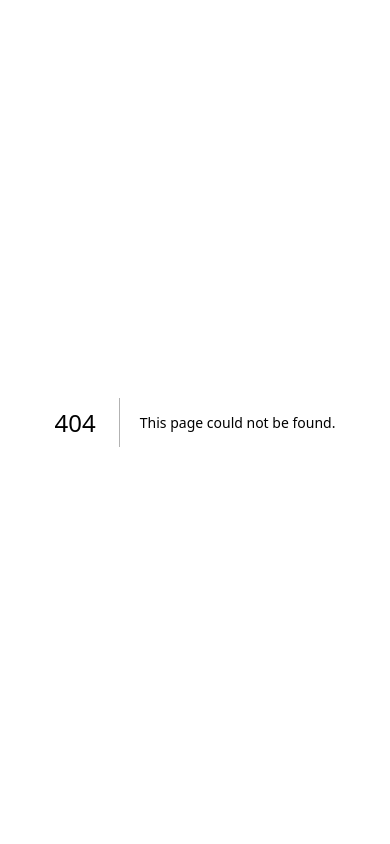
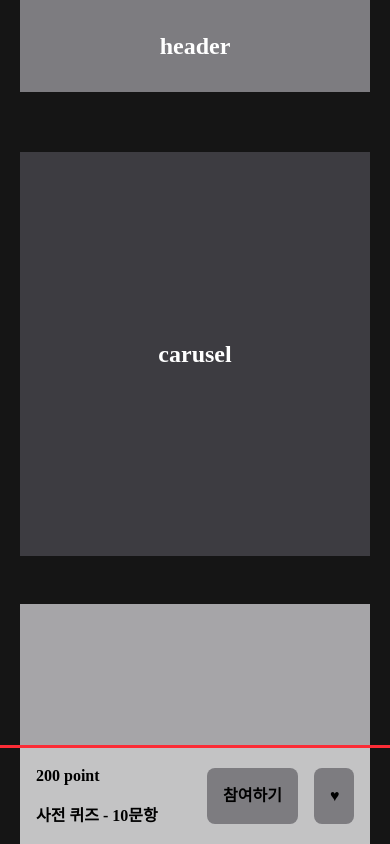
Before and after one commit to dnd-side-project/dnd-12th-8-frontend, a Next.js app: page /layout/post-detail in a window 390 px wide. Before the commit this address had no page. Shown: the top 844 px of the page. Built offline with nearby package versions, Linux system fonts and the light colour scheme.

Commit message:
feat: Implement home and post detail page responsive layout (#10)
* chore: Set up custom breakpoint in tailwind

* feat: Implement home responsive layout

* feat: Implement post detail page responsive layout

```diff
--- a/next.config.ts
+++ b/next.config.ts
@@ -3,6 +3,9 @@ import type { NextConfig } from 'next';
 const nextConfig: NextConfig = {
   /* config options here */
   reactStrictMode: true,
+  images: {
+    domains: ['picsum.photos'],
+  },
 };
 
 export default nextConfig;
--- /dev/null
+++ b/src/components/layout/CommonLayout.tsx
@@ -0,0 +1,23 @@
+import { cn } from '@/utils/cn';
+
+interface CommonLayoutProps {
+  height: string;
+  backgroundColor: string;
+  title: string;
+  className?: string;
+}
+
+export default function CommonLayout({
+  height,
+  backgroundColor,
+  title,
+  className,
+}: CommonLayoutProps) {
+  return (
+    <div
+      className={cn('flex w-full items-center justify-center', height, backgroundColor, className)}
+    >
+      <h1 className="font-title text-white">{title}</h1>
+    </div>
+  );
+}
--- /dev/null
+++ b/src/components/layout/PostCardLayout.tsx
@@ -0,0 +1,19 @@
+import Image from 'next/image';
+
+export default function PostCardLayout({ item }: { item: number }) {
+  return (
+    <div className="h-70 overflow-hidden rounded-lg bg-red-400 shadow-md transition-colors duration-300 tablet:bg-blue-400 desktop:bg-green-400 wide:bg-purple-400">
+      <div className="relative h-48 overflow-hidden">
+        <Image
+          src={`https://picsum.photos/id/${item + 50}/200/300`}
+          alt={`카드 ${item} 이미지`}
+          fill
+          sizes="100%"
+          className="object-cover"
+        />
+      </div>
+
+      <h2 className="p-4 text-lg font-bold text-white">카드 {item}</h2>
+    </div>
+  );
+}
--- /dev/null
+++ b/src/components/layout/PostDetailBottomBarLayout.tsx
@@ -0,0 +1,41 @@
+const smallBottomBar = () => {
+  return (
+    <div className="flex w-[493px] flex-col justify-between gap-4 rounded-lg bg-gray-800 p-4">
+      <div className="flex flex-row gap-4">
+        <div className="w-100 rounded-lg bg-gray-300 p-4">
+          <div className="font-bold">참여하기</div>
+        </div>
+        <div className="w-10 rounded-lg bg-gray-300 p-4">
+          <div className="font-bold">♥︎</div>
+        </div>
+      </div>
+      <div className="flex flex-col gap-4 text-white">
+        <div className="font-bold">사전퀴즈 100문항</div>
+        <div className="font-bold">참여시 100 Point</div>
+      </div>
+    </div>
+  );
+};
+
+const largeBottomBar = () => {
+  return (
+    <div className="flex h-[96px] items-center justify-between bg-gray-100 p-4">
+      <div className="flex flex-col gap-4">
+        <div className="font-bold">200 point</div>
+        <div className="font-bold">사전 퀴즈 - 10문항</div>
+      </div>
+      <div className="flex flex-row gap-4">
+        <div className="rounded-lg bg-gray-300 p-4">
+          <div className="font-bold">참여하기</div>
+        </div>
+        <div className="w-10 rounded-lg bg-gray-300 p-4">
+          <div className="font-bold">♥︎</div>
+        </div>
+      </div>
+    </div>
+  );
+};
+
+export default function PostDetailBottomBarLayout({ isSmall }: { isSmall: boolean }) {
+  return isSmall ? smallBottomBar() : largeBottomBar();
+}
--- /dev/null
+++ b/src/pages/layout/create-form/index.tsx
@@ -0,0 +1,14 @@
+import CommonLayout from '@/components/layout/CommonLayout';
+
+const CreateFormTest = () => {
+  return (
+    <div className="min-h-screen bg-gray-900 px-10 pb-15">
+      <div className="mx-auto tablet:max-w-[800px] desktop:max-w-[1040px] wide:max-w-[1520px]">
+        {/* header */}
+        <CommonLayout height="h-23" backgroundColor="bg-gray-300" title="header" />
+      </div>
+    </div>
+  );
+};
+
+export default CreateFormTest;
--- /dev/null
+++ b/src/pages/layout/home/index.tsx
@@ -0,0 +1,28 @@
+import CommonLayout from '@/components/layout/CommonLayout';
+import PostCardLayout from '@/components/layout/PostCardLayout';
+
+const HomeTest = () => {
+  return (
+    <div className="min-h-screen bg-gray-900 px-5 pb-15">
+      <div className="mx-auto tablet:max-w-[800px] desktop:max-w-[1040px] wide:max-w-[1520px]">
+        {/* header */}
+        <CommonLayout height="h-23" backgroundColor="bg-gray-300" title="header" />
+        <div className="mt-15 mb-12">
+          {/* carusel */}
+          <CommonLayout height="h-101" backgroundColor="bg-gray-500" title="carusel" />
+        </div>
+        {/* post info */}
+        <CommonLayout height="h-23" backgroundColor="bg-gray-300" title="post info" />
+        <div className="mt-6">
+          <div className="grid grid-cols-1 gap-5 tablet:grid-cols-2 desktop:grid-cols-3 wide:grid-cols-4">
+            {[...Array(15)].map((_, i) => (
+              <PostCardLayout key={i + 1} item={i + 1} />
+            ))}
+          </div>
+        </div>
+      </div>
+    </div>
+  );
+};
+
+export default HomeTest;
--- /dev/null
+++ b/src/pages/layout/post-detail/index.tsx
@@ -0,0 +1,51 @@
+import CommonLayout from '@/components/layout/CommonLayout';
+import PostCardLayout from '@/components/layout/PostCardLayout';
+import PostDetailBottomBarLayout from '@/components/layout/PostDetailBottomBarLayout';
+
+const PostDetailTest = () => {
+  return (
+    <div className="min-h-screen bg-gray-900">
+      <div className="mx-auto px-5 tablet:max-w-[800px] desktop:max-w-[1040px] wide:max-w-[1520px]">
+        {/* header */}
+        <CommonLayout height="h-23" backgroundColor="bg-gray-300" title="header" />
+        <div className="mt-15 mb-12">
+          {/* carusel */}
+          <CommonLayout height="h-101" backgroundColor="bg-gray-500" title="carusel" />
+        </div>
+        <div className="flex flex-row gap-4">
+          {/* post detail content */}
+          <CommonLayout
+            height="h-[1850px]"
+            backgroundColor="bg-gray-200"
+            title="post detail content"
+          />
+
+          <div className="hidden wide:block">
+            <PostDetailBottomBarLayout isSmall={true} />
+          </div>
+        </div>
+        {/* 댓글 */}
+        <div className="my-18">
+          <CommonLayout height="h-[332px]" backgroundColor="bg-gray-400" title="comment" />
+        </div>
+        {/* 같은 카테고리의 글 */}
+        <div className="font-title mb-6 text-white">같은 카테고리의 글</div>
+        <div className="grid grid-cols-1 gap-5 pb-15 tablet:grid-cols-2 desktop:grid-cols-3 wide:grid-cols-4">
+          {[...Array(8)].map((_, i) => (
+            <PostCardLayout key={i + 1} item={i + 1} />
+          ))}
+        </div>
+      </div>
+      <div className="sticky bottom-0 hidden max-wide:block">
+        <div className="mx-[-20px]">
+          <div className="w-full border-t-3 border-red-500" />
+        </div>
+        <div className="mx-auto px-5 tablet:max-w-[800px] desktop:max-w-[1040px] wide:max-w-[1520px]">
+          <PostDetailBottomBarLayout isSmall={false} />
+        </div>
+      </div>
+    </div>
+  );
+};
+
+export default PostDetailTest;
--- a/src/styles/globals.css
+++ b/src/styles/globals.css
@@ -47,6 +47,11 @@
   --color-gray-700: #2b2b2e;
   --color-gray-800: #222124;
   --color-gray-900: #151515;
+
+  /* 브레이크포인트 */
+  --breakpoint-tablet: 36rem; /* 576px 이상 */
+  --breakpoint-desktop: 64rem; /* 1024px 이상 */
+  --breakpoint-wide: 90rem; /* 1440px 이상 */
 }
 
 @layer base {
```
Also changed, not shown: 1 other file (tests, documents, lock files or other folders).
